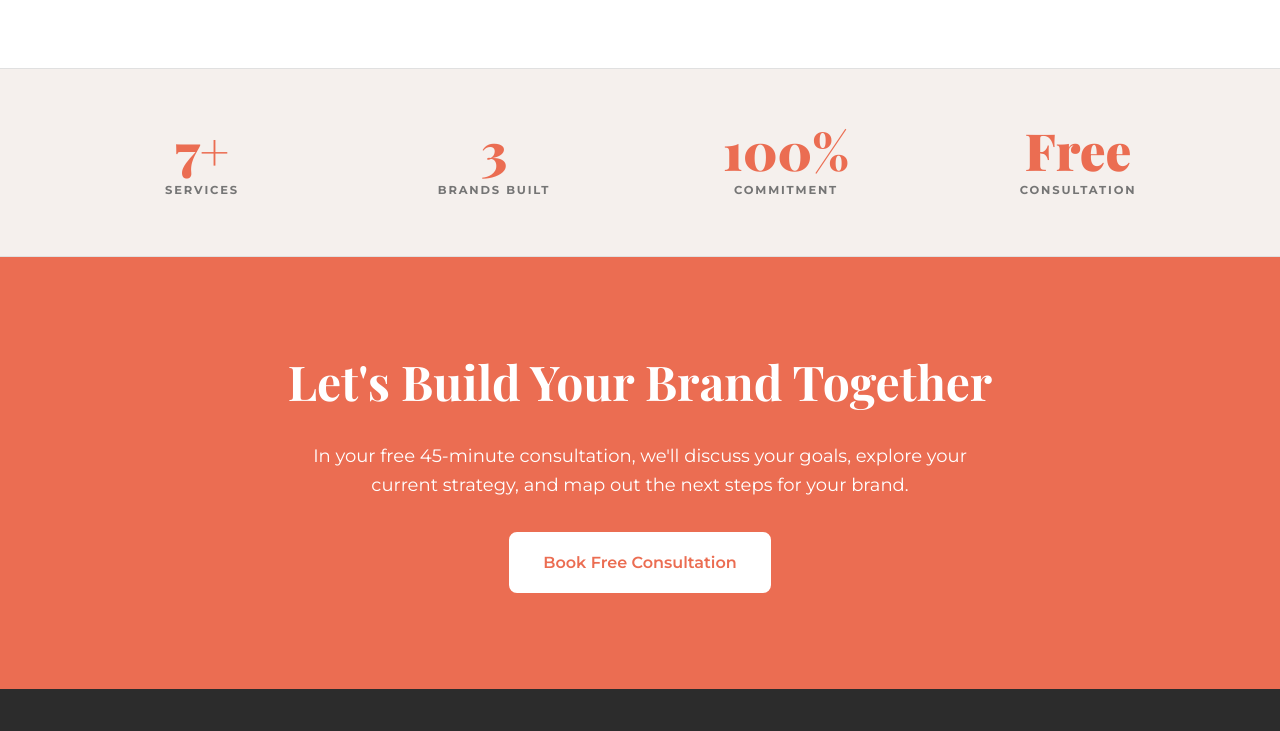
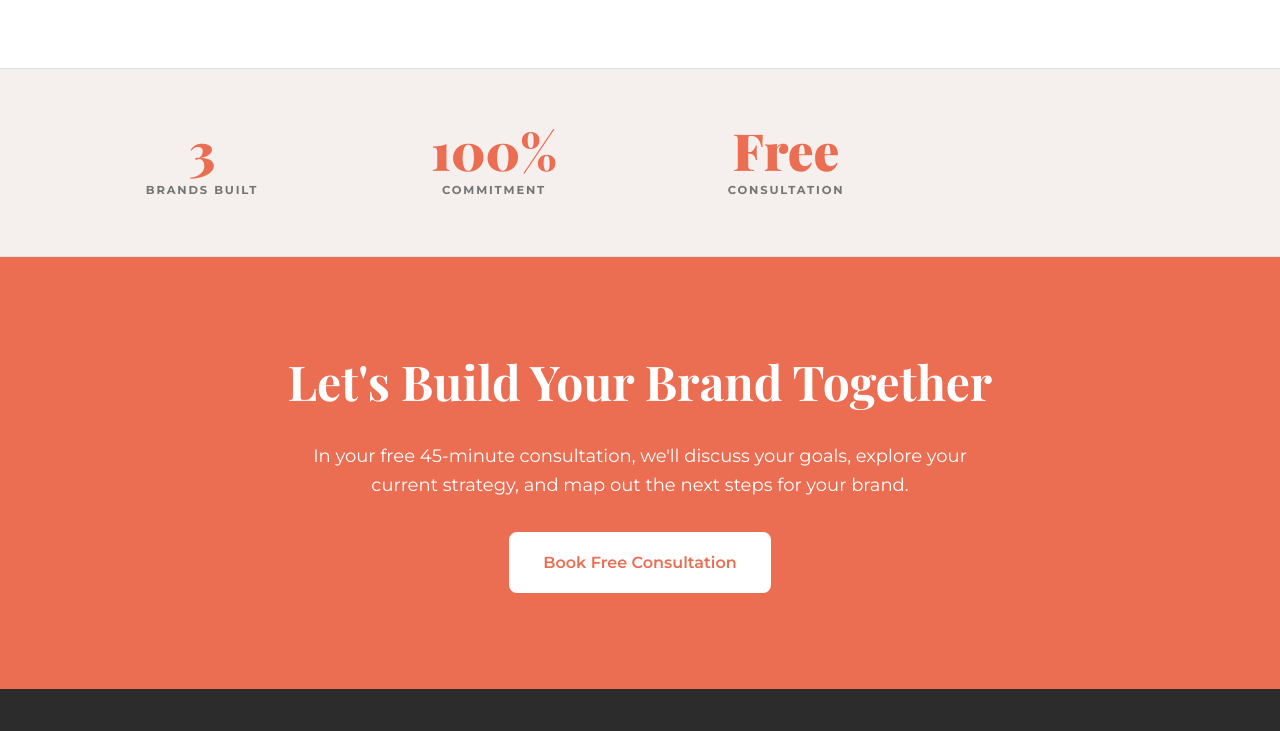
Before and after one commit to renvisionrebecca/renvisionrebecca.github.io, a plain HTML site: page index.html in a window 1280 px wide. Shown: the part 1360-2091 px from the top of the page. Drawn offline with nearby package versions, Linux system fonts and the light colour scheme.

Commit message:
Remove Services Stat

```diff
--- a/index.html
+++ b/index.html
@@ -245,18 +245,14 @@
     <div class="container">
       <div class="stats-grid">
         <div class="stat-item anim anim-delay-1">
-          <span class="stat-number">7+</span>
-          <span class="stat-label">Services</span>
-        </div>
-        <div class="stat-item anim anim-delay-2">
           <span class="stat-number">3</span>
           <span class="stat-label">Brands Built</span>
         </div>
-        <div class="stat-item anim anim-delay-3">
+        <div class="stat-item anim anim-delay-2">
           <span class="stat-number">100%</span>
           <span class="stat-label">Commitment</span>
         </div>
-        <div class="stat-item anim anim-delay-4">
+        <div class="stat-item anim anim-delay-3">
           <span class="stat-number">Free</span>
           <span class="stat-label">Consultation</span>
         </div>
```
